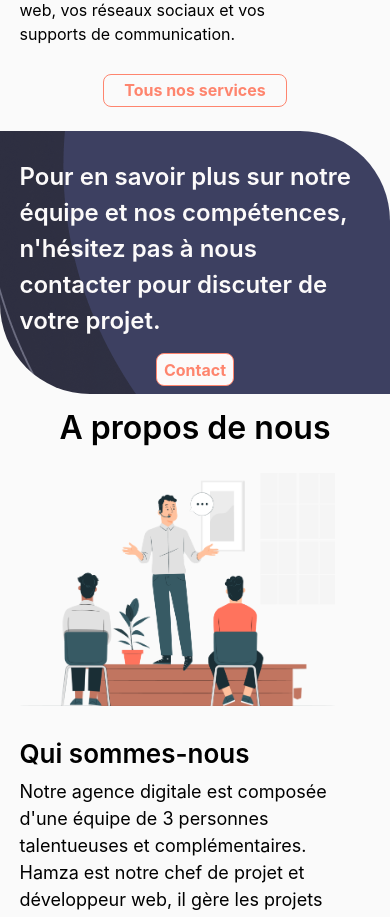
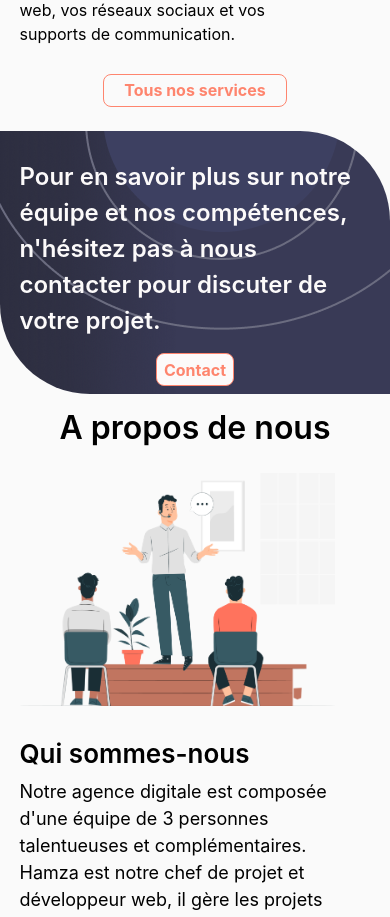
Before and after one commit to Zhamza1/Agence-digitale, a React (Create React App) app: page / in a window 390 px wide. Shown: the part 2240-3157 px from the top of the page. Built offline with nearby package versions, Linux system fonts and the light colour scheme.

Commit message:
425 some more

```diff
--- a/src/page/home.jsx
+++ b/src/page/home.jsx
@@ -84,7 +84,7 @@ const Home = (name,picto,pictoH3,pictoP,alt,css) => {
       <div className='flex justify-center mt-[8rem] mb-[7rem] ' >
        <button className='text-[#FE856E] font-bold px-[20px] py-[1rem] rounded-[1rem] md:rounded-[8px] hover:bg-[#F0BDB3] transition ease-in-out delay-100 border-[1px] border-[#FE856E] hover:text-[#24252D] text-[2.0rem] md:text-[16px] ' ><Link to="/services" > Tous nos services</Link></button>
       </div>
-      <div className='bg-spaceBetween-2560 xl:bg-spaceBetween sm:bg-spaceBetween-2560 w-[100%] md:h-[56rem] sm:h-[75rem] mini:h-[90rem] rounded-tr-[10rem] sm:rounded-tr-[90px] rounded-bl-[10rem] sm:rounded-bl-[90px]  ' >
+      <div className='bg-spaceBetween-2560 xl:bg-spaceBetween sm:bg-spaceBetween-425 w-[100%] md:h-[56rem] sm:h-[75rem] mini:h-[90rem] rounded-tr-[10rem] sm:rounded-tr-[90px] rounded-bl-[10rem] sm:rounded-bl-[90px]  ' >
         <div className='flex justify-center' > <h2 className=' md:text-[24px] w-[84rem] text-main mt-[8rem] sm:w-[90%]'>Pour en savoir plus sur notre équipe et nos compétences, n'hésitez pas à nous contacter pour discuter de votre projet. </h2></div>
         <div className='flex justify-center mt-[4rem]'> <button className=' flex justify-center text-[#FE856E] font-bold px-[2rem] py-[1rem] rounded-[1rem] hover:bg-[#F0BDB3] transition ease-in-out delay-100 border-[1px] border-[#FE856E] hover:text-[#24252D] mb-[10rem] bg-main text-[2.0rem] md:text-[16px] md:rounded-[8px] '><Link to="/contact">Contact</Link></button></div>
       </div>
--- a/tailwind.config.js
+++ b/tailwind.config.js
@@ -62,6 +62,7 @@ module.exports = {
         'spaceBetween-1024': "url('./asset/space-between-1024.png')",
         'spaceBetween': "url('./asset/space-between.png')",
         'spaceBetween-2560': "url('./asset/space-between-2560.png')",
+        'spaceBetween-425': "url('./asset/space-between-425.png')",
       },
       fontSize: {
         14: '14px',
```
Also changed, not shown: src/asset/space-between-425.png (added).
